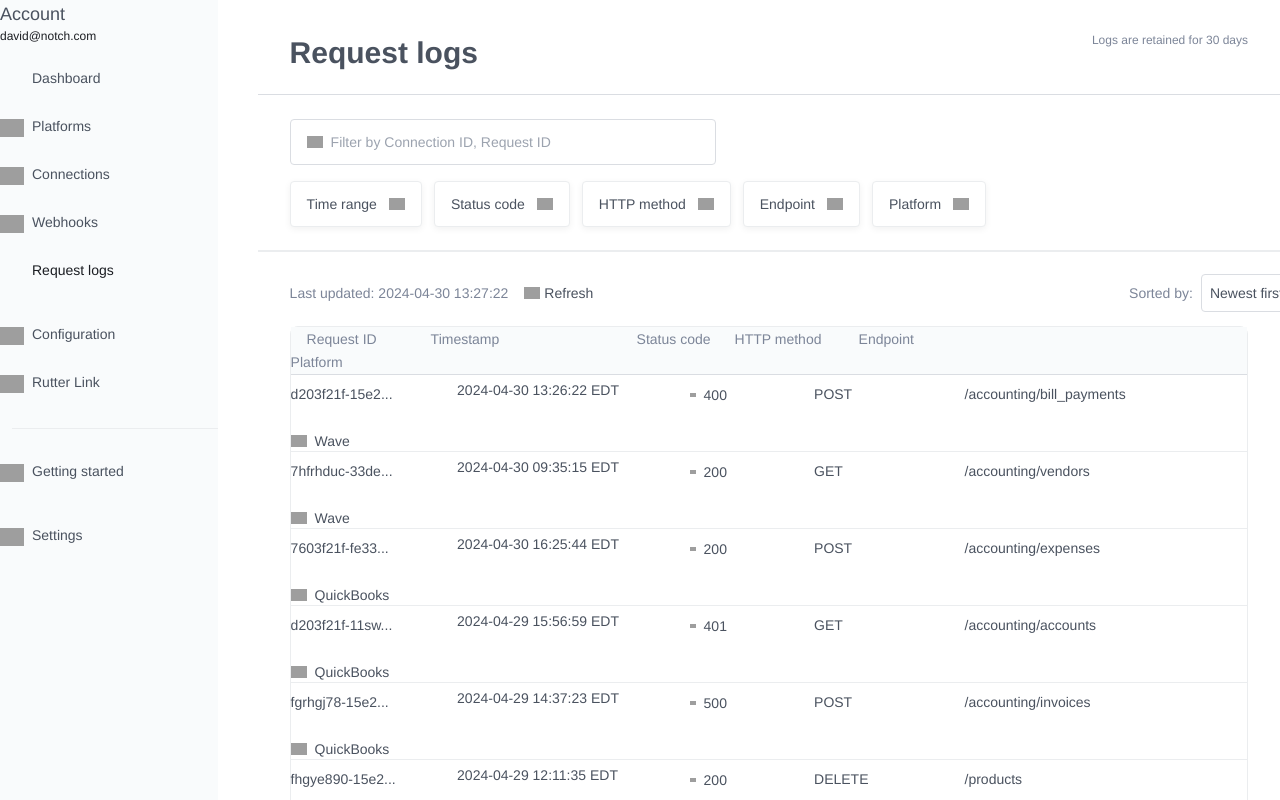
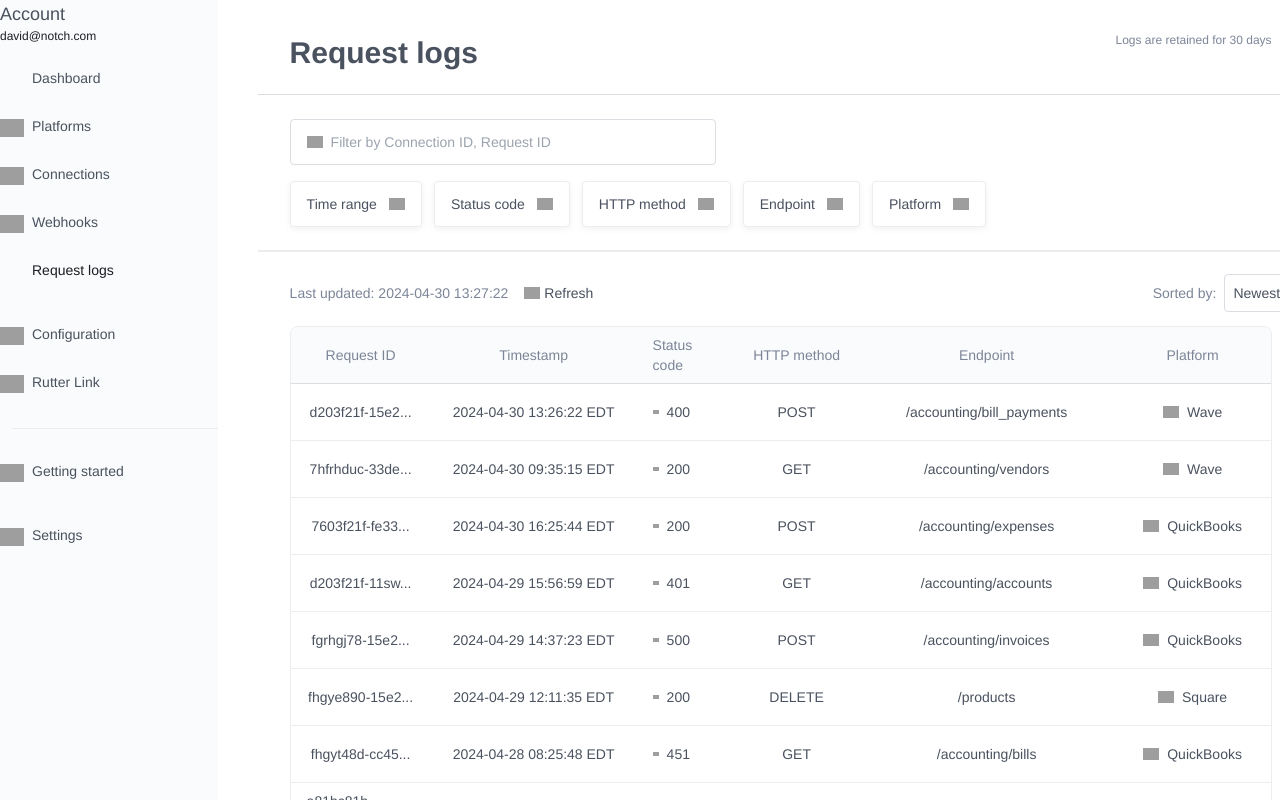
Before and after one commit to jadenguyenux/figma-ui-replicator-49, a React (Vite) app: page / in a window 1280 px wide. Shown: the top 800 px of the page. Built offline with nearby package versions, Linux system fonts and the light colour scheme; grey boxes are pictures that could not be loaded; a web font is replaced by a local one.

Commit message:
Fix: Update table cell styles
Center align table cells, set row height to 48px, and add padding.

```diff
--- a/src/components/request-logs/LogsTable.tsx
+++ b/src/components/request-logs/LogsTable.tsx
@@ -1,3 +1,4 @@
+
 import React, { useState } from "react";
 import TableRow from "./TableRow";
 import type { LogEntry } from "./TableRow";
@@ -157,24 +158,24 @@ const LogsTable: React.FC = () => {
           </div>
         </div>
       </div>
-      <div className="border border-[color:var(--Border-Primary,#EBEDEF)] bg-white mt-3.5 mx-8 rounded-lg border-solid max-md:max-w-full max-md:mr-2.5">
-        <div className="items-center rounded-[8px)_var(--Spacing-system-Radius-s,8px)_0px_0p] border-b-[color:var(--Border-Secondary,#DADDE2)] flex min-h-12 w-full max-w-[1126px] text-sm text-[#7C8598] font-medium leading-none flex-wrap bg-[#F9FBFC] border-b border-solid max-md:max-w-full">
-          <div className="text-[#7C8598] text-sm font-medium leading-[20px)] pl-4 w-[140px]">
+      <div className="border border-[#EBEDEF] bg-white mt-3.5 mx-8 rounded-lg border-solid max-md:max-w-full max-md:mr-2.5">
+        <div className="flex items-center min-h-[48px] w-full max-w-[1126px] text-sm text-[#7C8598] font-medium bg-[#F9FBFC] border-b border-[#DADDE2] rounded-t-lg max-md:max-w-full">
+          <div className="flex items-center justify-center w-[140px] px-4 py-2">
             Request ID
           </div>
-          <div className="text-[#7C8598] text-sm font-medium leading-[20px)] w-[206px]">
+          <div className="flex items-center justify-center w-[206px] px-4 py-2">
             Timestamp
           </div>
-          <div className="text-[#7C8598] text-sm font-medium leading-[20px)] w-[98px]">
+          <div className="flex items-center justify-center w-[98px] px-4 py-2">
             Status code
           </div>
-          <div className="text-[#7C8598] text-sm font-medium leading-[20px)] w-[124px]">
+          <div className="flex items-center justify-center w-[124px] px-4 py-2">
             HTTP method
           </div>
-          <div className="text-[#7C8598] text-sm font-medium leading-[20px)] w-64">
+          <div className="flex items-center justify-center w-64 px-4 py-2">
             Endpoint
           </div>
-          <div className="text-[#7C8598] text-sm font-medium leading-[20px)] w-[156px]">
+          <div className="flex items-center justify-center w-[156px] px-4 py-2">
             Platform
           </div>
         </div>
--- a/src/components/request-logs/TableRow.tsx
+++ b/src/components/request-logs/TableRow.tsx
@@ -1,3 +1,4 @@
+
 import React from "react";
 import StatusIndicator from "./StatusIndicator";
 
@@ -18,30 +19,30 @@ interface TableRowProps {
 
 const TableRow: React.FC<TableRowProps> = ({ log }) => {
   return (
-    <div className="items-center border-b-[color:var(--Border-Primary,#EBEDEF)] flex min-h-12 w-full max-w-[1126px] flex-wrap border-b border-solid max-md:max-w-full">
-      <div className="text-[#4A525F] text-sm font-medium self-stretch min-h-[33px] gap-2 whitespace-nowrap leading-none grow shrink w-[140px] pr-[var(--Spacing-system-Spacing-m,] my-auto pl-[}] pt-[8px)] pb-[16px;]">
+    <div className="flex items-center border-b border-solid border-[#EBEDEF] min-h-[48px] w-full max-w-[1126px] max-md:max-w-full">
+      <div className="flex items-center justify-center text-[#4A525F] text-sm font-medium w-[140px] px-4 py-2">
         {log.requestId}
       </div>
-      <div className="text-[#4A525F] text-sm font-medium self-stretch min-h-10 gap-2 leading-none grow shrink w-[206px] pr-[var(--Spacing-system-Spacing-m,] my-auto pl-[}] pt-[8px)] pb-[16px;]">
+      <div className="flex items-center justify-center text-[#4A525F] text-sm font-medium w-[206px] px-4 py-2">
         {log.timestamp}
       </div>
-      <div className="items-center self-stretch flex min-h-10 gap-2 grow shrink w-[98px] pr-[var(--Spacing-system-Spacing-m,] my-auto pl-[}] pt-[8px)] pb-[16px;]">
+      <div className="flex items-center justify-center w-[98px] px-4 py-2">
         <StatusIndicator type={log.statusType} code={log.statusCode} />
       </div>
-      <div className="text-[#4A525F] text-sm font-medium self-stretch min-h-[33px] gap-2 whitespace-nowrap leading-none grow shrink w-[124px] pr-[var(--Spacing-system-Spacing-m,] my-auto pl-[}] pt-[8px)] pb-[16px;]">
+      <div className="flex items-center justify-center text-[#4A525F] text-sm font-medium w-[124px] px-4 py-2">
         {log.httpMethod}
       </div>
-      <div className="text-[#4A525F] text-sm font-medium self-stretch min-w-60 min-h-[33px] gap-2 whitespace-nowrap leading-none grow shrink w-64 pr-[var(--Spacing-system-Spacing-m,] my-auto pl-[}] pt-[8px)] pb-[16px;]">
+      <div className="flex items-center justify-center text-[#4A525F] text-sm font-medium min-w-60 w-64 px-4 py-2">
         {log.endpoint}
       </div>
-      <div className="items-center self-stretch flex gap-2 text-sm text-[#4A525F] font-medium whitespace-nowrap leading-none grow shrink w-[156px] pr-[var(--Spacing-system-Spacing-m,] pl-[var(--Spacing-system-Spacing-m,] my-auto py-[8px)]">
+      <div className="flex items-center justify-center gap-2 w-[156px] px-4 py-2">
         <img
           src={log.platformIcon}
-          className="aspect-[1] object-contain w-4 self-stretch shrink-0 my-auto"
+          className="w-4 h-4 object-contain"
         />
-        <div className="text-[#4A525F] text-sm font-medium self-stretch my-auto">
+        <span className="text-[#4A525F] text-sm font-medium">
           {log.platform}
-        </div>
+        </span>
       </div>
     </div>
   );
```
